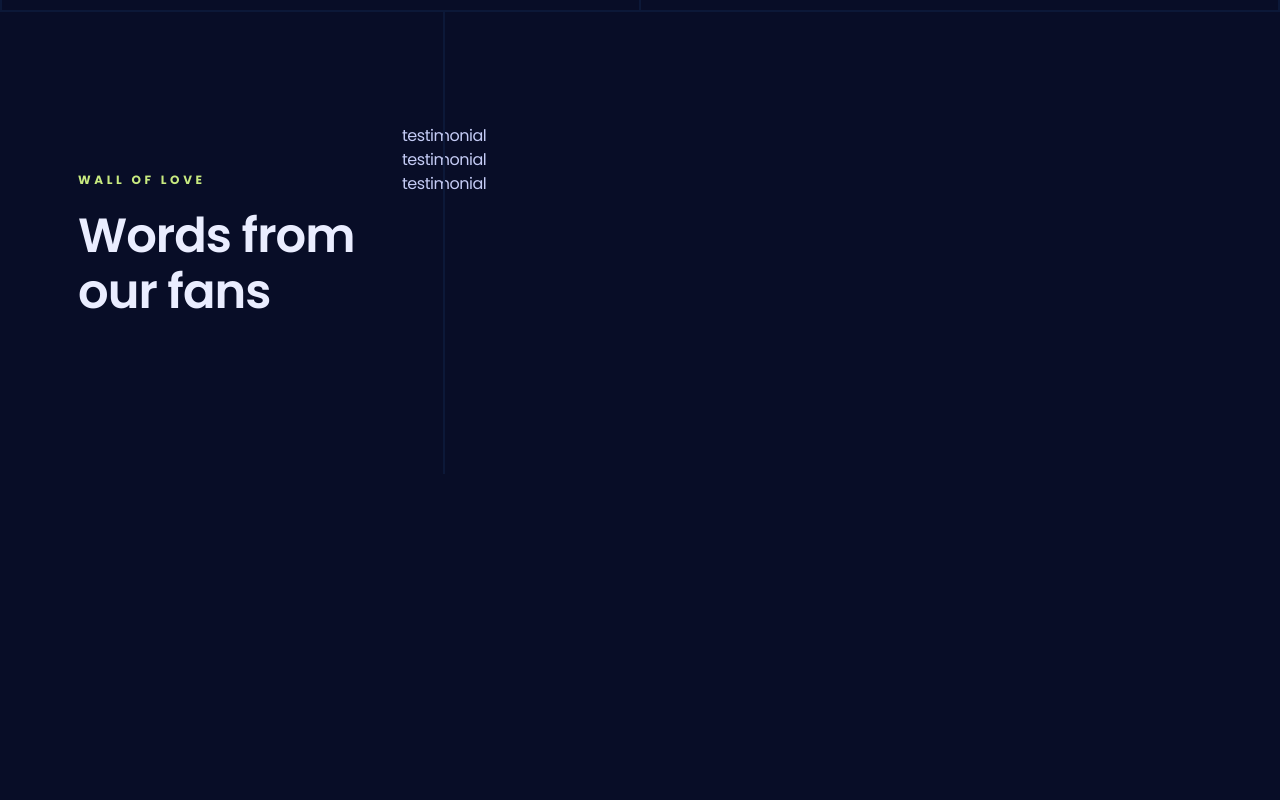
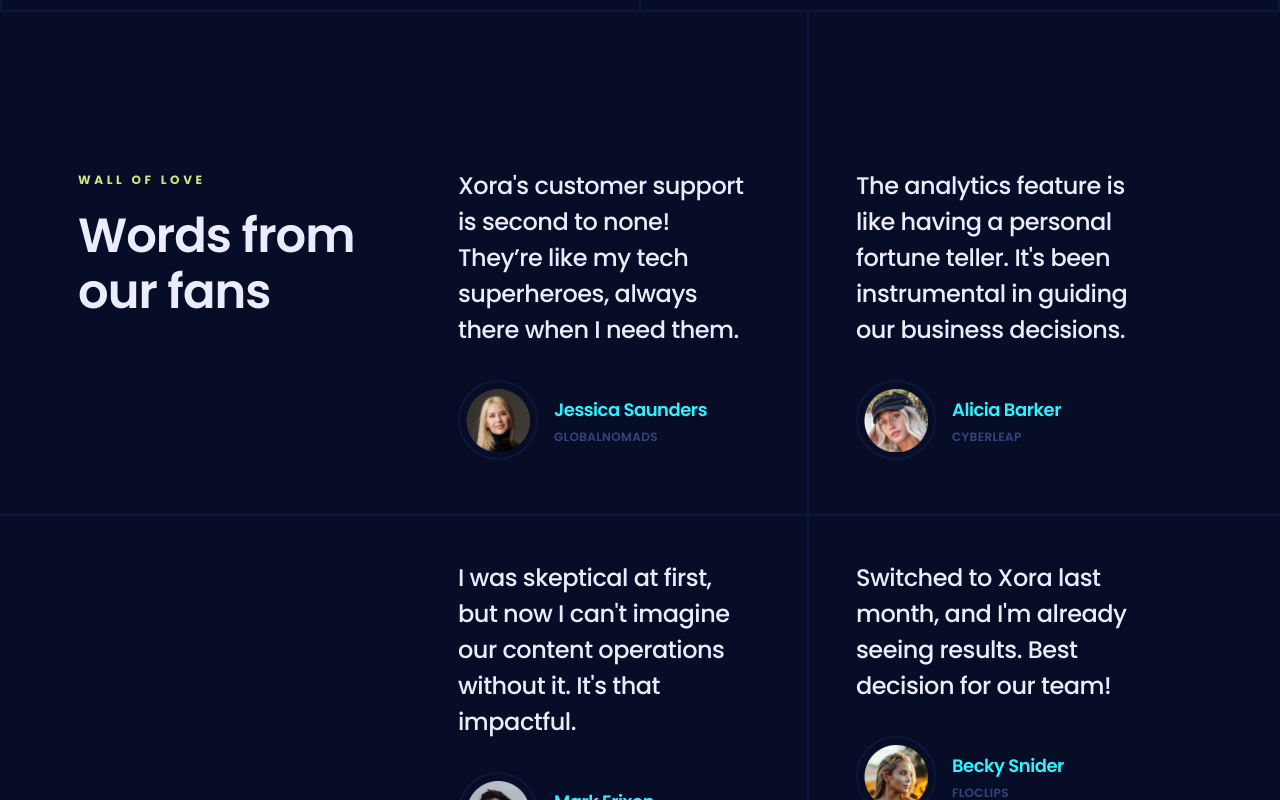
Before and after one commit to Rhaqueny/saas_landing_page, a React (Vite) app: page / in a window 1280 px wide. Shown: the part 4340-5140 px from the top of the page. Before the commit the page ends 4820 px from the top, so only its background shows below. Built offline with nearby package versions, Linux system fonts and the light colour scheme.

Commit message:
Initial commit

```diff
--- a/src/components/TestimonialItem.jsx
+++ b/src/components/TestimonialItem.jsx
@@ -1,11 +1,35 @@
-import React from 'react'
+import clsx from "clsx";
+import React from "react";
 
-const TestimonialItem = () => {
+const TestimonialItem = ({ item, containerClassName }) => {
   return (
-    <div>
-      testimonial
+    <div
+      className={clsx(
+        "relative px-14 pt-11 pb-14 after:absolute after:bottom-0 after:right-0 after:h-0.5 after:w-screen after:bg-s2 after:content-[''] max-md:px-0 max-md:pt-11 after:max-md:-right-4", containerClassName
+      )}
+    >
+      <blockquote className="h6 mb-8 text-p4">
+        {item.comment}
+      </blockquote>
+      <div className="flex items-center max-xl:-mr-8">
+        <div className="mr-4 size-20 shrink-0 rounded-half border-2 border-s2 p-1.5">
+          <img
+            src={item.avatarUrl}
+            alt={item.name}
+            className="size-full object-cover"
+          />
+        </div>
+        <div>
+          <h4 className="body-2 mb-0.5 text-p1">
+            {item.name}
+          </h4>
+          <p className="small-compact uppercase text-s3">
+            {item.role}
+          </p>
+        </div>
+      </div>
     </div>
-  )
-}
+  );
+};
 
-export default TestimonialItem
+export default TestimonialItem;
--- a/src/sections/Testimonials.jsx
+++ b/src/sections/Testimonials.jsx
@@ -24,8 +24,15 @@
               />
             ))}
           </div>
-          <div className="flex-50 ">
-
+          <div className="flex-50">
+            {testimonials.slice(halfLength).map((testimonial) => (
+              <TestimonialItem
+                key={testimonial.id}
+                item={testimonial}
+                containerClassName="last:after:hidden after:right-auto
+                after:left-0 after:max-md:-left-4 md:px-12"
+              />
+            ))}
           </div>
         </div>
       </div>
```
